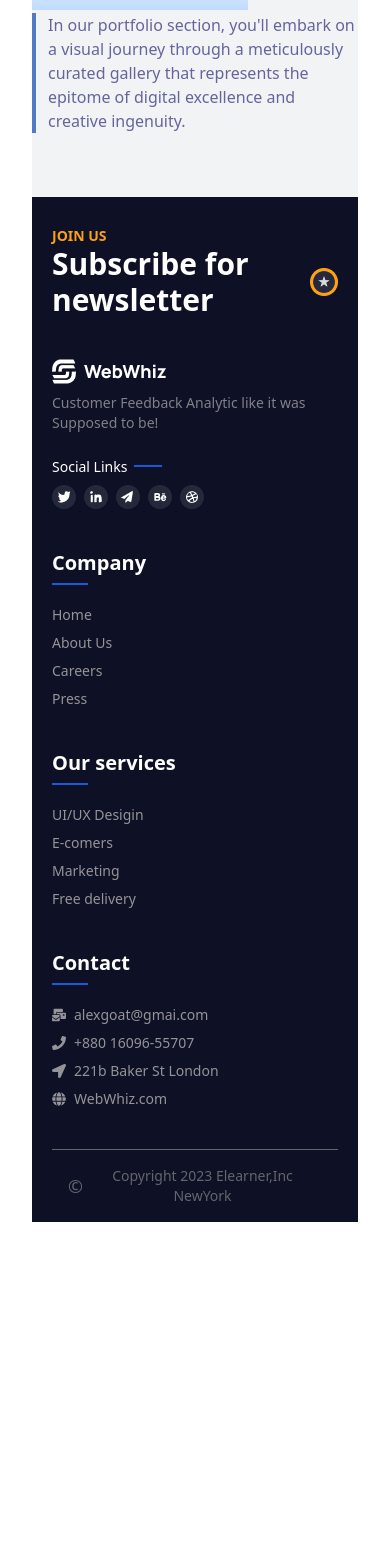
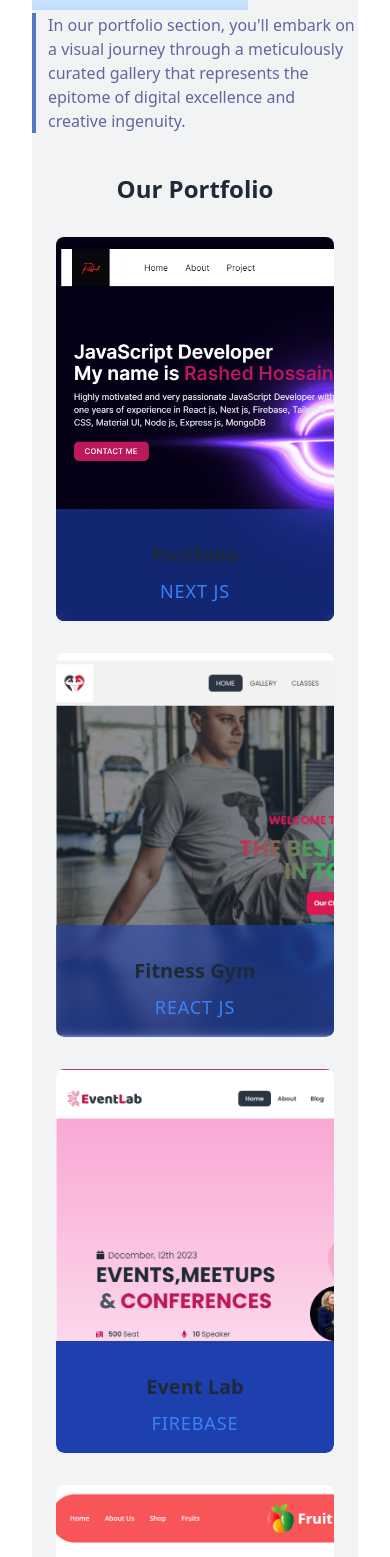
Before and after one commit to RashedAkash/webWhiz, a React (Vite) app: page /portfolio in a window 390 px wide. Shown: the part 440-1997 px from the top of the page. Before the commit the page ends 1694 px from the top, so only its background shows below. Built offline with nearby package versions, Linux system fonts and the light colour scheme.

Commit message:
portfolio area created and responsive done

```diff
--- a/src/Pages/Portfolio/Portfolio.jsx
+++ b/src/Pages/Portfolio/Portfolio.jsx
@@ -3,6 +3,10 @@ import Title from '../../Shared/Title/Title'
 import LastTitle from '../../Shared/LastTitle/LastTitle';
 import RightTitle from '../../Shared/RightTitle/RightTitle';
 import Container from '../../Shared/Container/Container';
+import img1 from '../../assets/portfolio.png'
+import img2 from '../../assets/fitnesspng.png'
+import img3 from '../../assets/eventLab.png'
+import img4 from '../../assets/fruit.png'
 
 const Portfolio = () => {
   return (
@@ -15,8 +19,63 @@ const Portfolio = () => {
     </div>
       <div className=' md:w-1/2'>
       <RightTitle text="In our portfolio section, you'll embark on a visual journey through a meticulously curated gallery that represents the epitome of digital excellence and creative ingenuity."/>
+          </div>
+
+        </div>
+        <div>
+          <section className="">
+    <div className="container px-6 py-10 mx-auto">
+        <h1 className="text-2xl font-semibold text-center text-gray-800 capitalize lg:text-3xl dark:text-blue-400">Our
+            Portfolio</h1>
+
+        <div className="grid grid-cols-1 gap-8 mt-8 xl:mt-12 xl:gap-12 lg:grid-cols-2">
+                <a href="https://parsonal-portfolio.vercel.app/">
+                   <div className="flex items-end overflow-hidden bg-cover rounded-lg h-96" style={{backgroundImage: `url(${img1})`,
+    backgroundSize: 'cover',
+    backgroundRepeat: 'no-repeat'}} >
+                <div className="w-full px-8 py-4 overflow-hidden rounded-b-lg backdrop-blur-sm bg-blue-800/60 ">
+                    <h2 className="mt-4 text-xl font-semibold text-gray-800 capitalize dark:text-white">Portfolio</h2>
+                    <p className="mt-2 text-lg tracking-wider text-blue-500 uppercase dark:text-blue-400700 ">Next js</p>
+                </div>
+            </div>
+           </a>
+
+                <a href="https://fitness-b1aa9.web.app/">
+                  <div className="flex items-end overflow-hidden bg-cover rounded-lg h-96" style={{backgroundImage: `url(${img2})`,
+    backgroundSize: 'cover',
+    backgroundRepeat: 'no-repeat'}} >
+                <div className="w-full px-8 py-4 overflow-hidden rounded-b-lg backdrop-blur-sm bg-blue-800/60 ">
+                    <h2 className="mt-4 text-xl font-semibold text-gray-800 capitalize dark:text-white">Fitness gym</h2>
+                    <p className="mt-2 text-lg tracking-wider text-blue-500 uppercase dark:text-blue-400700 ">React js</p>
+                </div>
+            </div>
+            </a>
+
+                <a href="https://event-lab-551ad.web.app/">
+                    <div className="flex items-end overflow-hidden bg-cover rounded-lg h-96" style={{backgroundImage: `url(${img3})`,
+    backgroundSize: 'cover',
+    backgroundRepeat: 'no-repeat'}} >
+                <div className="w-full px-8 py-4 overflow-hidden rounded-b-lg backdrop-blur-sm bg-blue-800 ">
+                    <h2 className="mt-4 text-xl font-semibold text-gray-800 capitalize dark:text-white">Event lab</h2>
+                    <p className="mt-2 text-lg tracking-wider text-blue-500 uppercase dark:text-blue-400700 ">Firebase</p>
+                </div>
+            </div>
+          </a>
+
+                <a href="https://rashedakash.github.io/fruit-brust/">
+                  <div className="flex items-end overflow-hidden bg-cover rounded-lg h-96"style={{backgroundImage: `url(${img4})`,
+    backgroundSize: 'cover',
+    backgroundRepeat: 'no-repeat'}} >
+                <div className="w-full px-8 py-4 overflow-hidden rounded-b-lg backdrop-blur-sm bg-blue-800 ">
+                    <h2 className="mt-4 text-xl font-semibold text-gray-800 capitalize dark:text-white">Fruit brust</h2>
+                    <p className="mt-2 text-lg tracking-wider text-blue-500 uppercase dark:text-blue-400700 ">Tailwind css</p>
+                </div>
+            </div>
+            </a>
+        </div>
     </div>
-    </div>
+</section>
+        </div>
       </Container>
    </div>
   );
```
Also changed, not shown: src/assets/portfolio.png (added).
